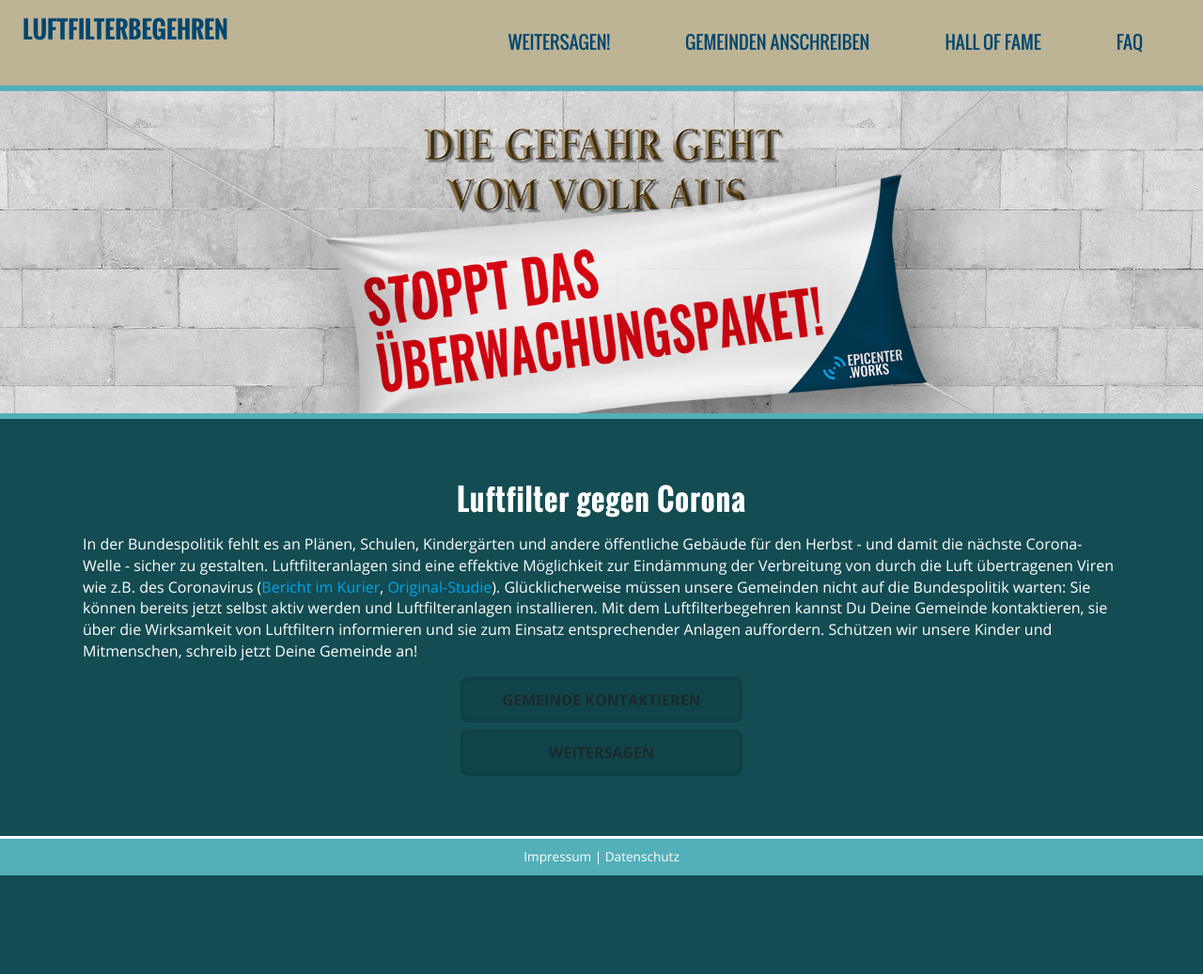
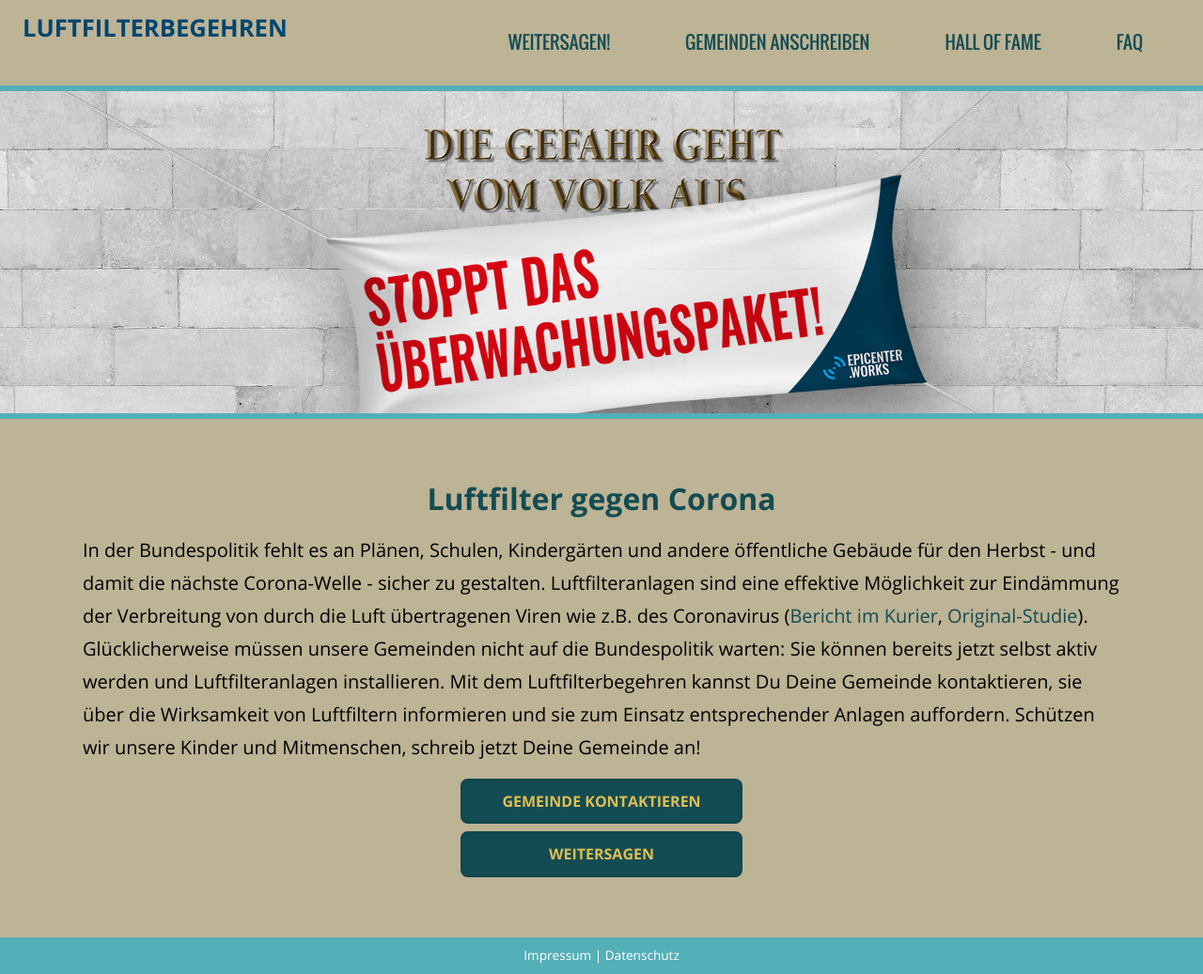
Before and after one commit to c3wien/Poke-That-Gmeind, a Python web app: template luftfilterbegehren/templates/general/index.html in a window 1280 px wide. Shown: the whole page at 94% size. Before the commit the page ends 932 px from the top, so only its background shows below. Run offline with Jinja, Linux system fonts and the light colour scheme; the template is opened without the code that fills it, so the values that code supplies are empty; some libraries are stand-ins or nearby versions.

Commit message:
wip/fixes colourtheme

```diff
--- a/luftfilterbegehren/static/css/style.css
+++ b/luftfilterbegehren/static/css/style.css
@@ -67,9 +67,8 @@
 
 h1, h2, h3, h4, h5, h6,
 h1 a, h2 a, h3 a, h4 a, h5 a, h6 a {
-    font-family: "Oswald", sans-serif;
     font-weight: bold;
-    color: #00466e;
+    color: #134C52;
 }
 
 h1, h2 {
@@ -114,9 +113,10 @@
 }
 
 p {
-    line-height: 1.42857143em;
+    line-height: 1.75em;
     margin-top: 0.25rem;
     margin-bottom: 1rem;
+    font-size: 1.25em;
 
 }
 
@@ -129,7 +129,7 @@
 }
 
 p > a {
-    color: #00a5eb;
+    color: #134C52;
     border-bottom: 1px solid rgba(0, 165, 235, 0);
     -webkit-transition: color 0.3s ease, border-bottom 0.3s ease;
     transition: color 0.3s ease, border-bottom 0.3s ease;
@@ -138,7 +138,7 @@
 p > a:hover,
 p > a:focus {
     color: inherit;
-    border-bottom: 1px solid rgba(0, 165, 235, 1);
+    border-bottom: 1px solid #134C52;
 }
 
 a {
@@ -184,7 +184,6 @@
     padding: 0.5rem;
     font-size: 85%;
     background-color: #53AFB8;
-    border-top: 3px solid #fff;
     text-align: center;
     overflow: hidden;
 }
@@ -226,7 +225,7 @@
 }
 
 nav > ul > li {
-    color: #00466e;
+    color: #134C52;
     cursor: pointer;
     border-radius: 2px;
 }
@@ -239,15 +238,15 @@
 
 nav > ul > li.active {
     color: #fff;
-    background-color: #c80000;
+    background-color: #134C52;
 }
 
 nav > ul > li:hover {
-    background-color: #00466e;
+    background-color: #134C52;
 }
 
 nav > ul > li:hover > a {
-    color: #fff;
+    color: #E0BD53;
 }
 
 section {
@@ -725,14 +724,14 @@
     transition: .3s ease;
 }
 
-.btn.btn-default {
-    background: rgba(200, 0, 0, 1);
-    color: #fff;
+.btn.btn-default,.btn.btn-back {
+    background: rgba(19, 76, 82, 1);
+    color: #E0BD53;
 }
 
 .btn:hover {
-    color: #fff;
-    background:#e00;
+    color: #000;
+    background:#53AFB8;
 }
 
 
@@ -871,7 +870,7 @@
     width: 75px;
     margin: 1rem;
     padding: 0;
-    color: #00466e;
+    color: #134C52;
     font-size: 250%;
     background-color: #fff;
     border: none;
@@ -879,7 +878,7 @@
 }
 
 .share:hover {
-    color: #c80000;
+    color: #53AFB8;
 }
 
 #preview {
@@ -1149,10 +1148,7 @@
 }
 */
 
-nav > ul > li.active {
-    color: #fff;
-    background-color: #00466e;
-}
+
 .block{
     display: flex;
     align-items: center;
@@ -1459,21 +1455,6 @@
 .center h2{
     padding: 15px 0;
 }
-#sicherheit{
-    color: #fff;
-    background: #134C52;
-}
-#sicherheit h2,#sicherheit h3{
-    color: #fff;
-
-    letter-spacing: 0.8px;
-}
-#sicherheit p{
-margin-top: 15px;
-}
-#sicherheit h3{
-    padding: 0 0 15px;
-}
 .aktivgreen:before {
     border-top: 40px solid #449d44!important;
 }
```
